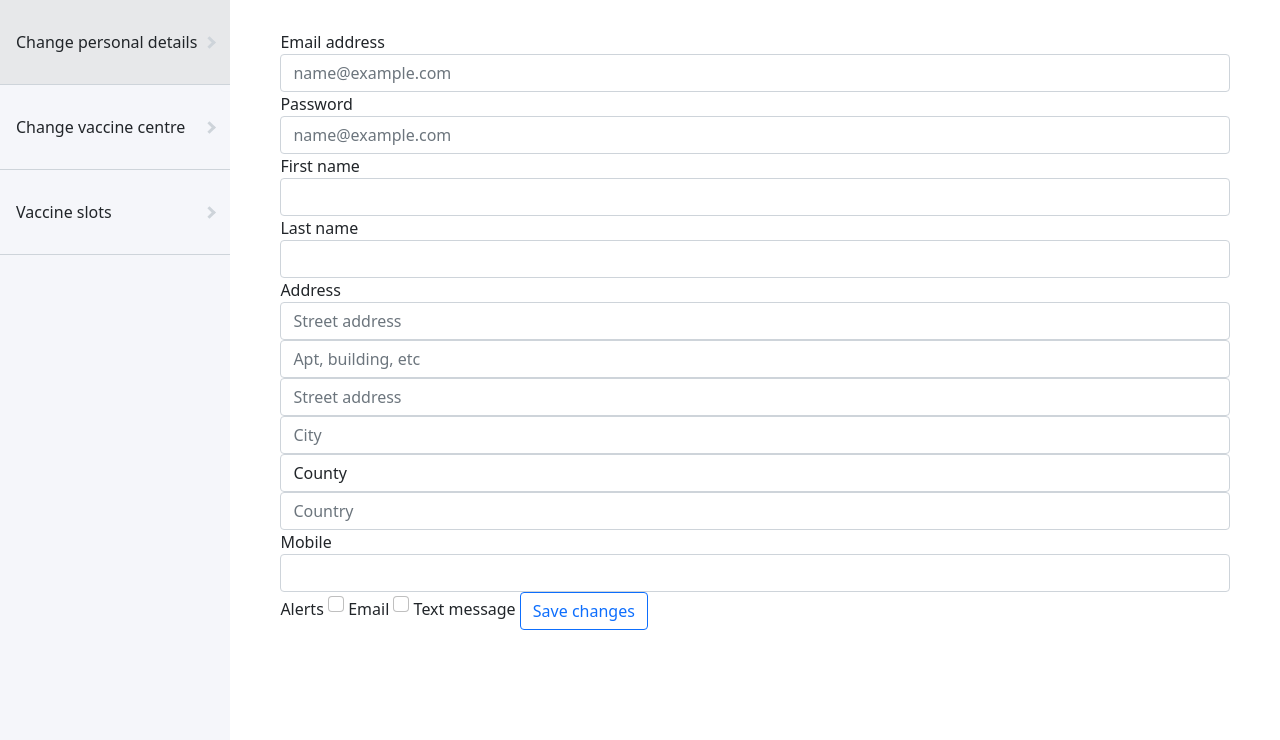
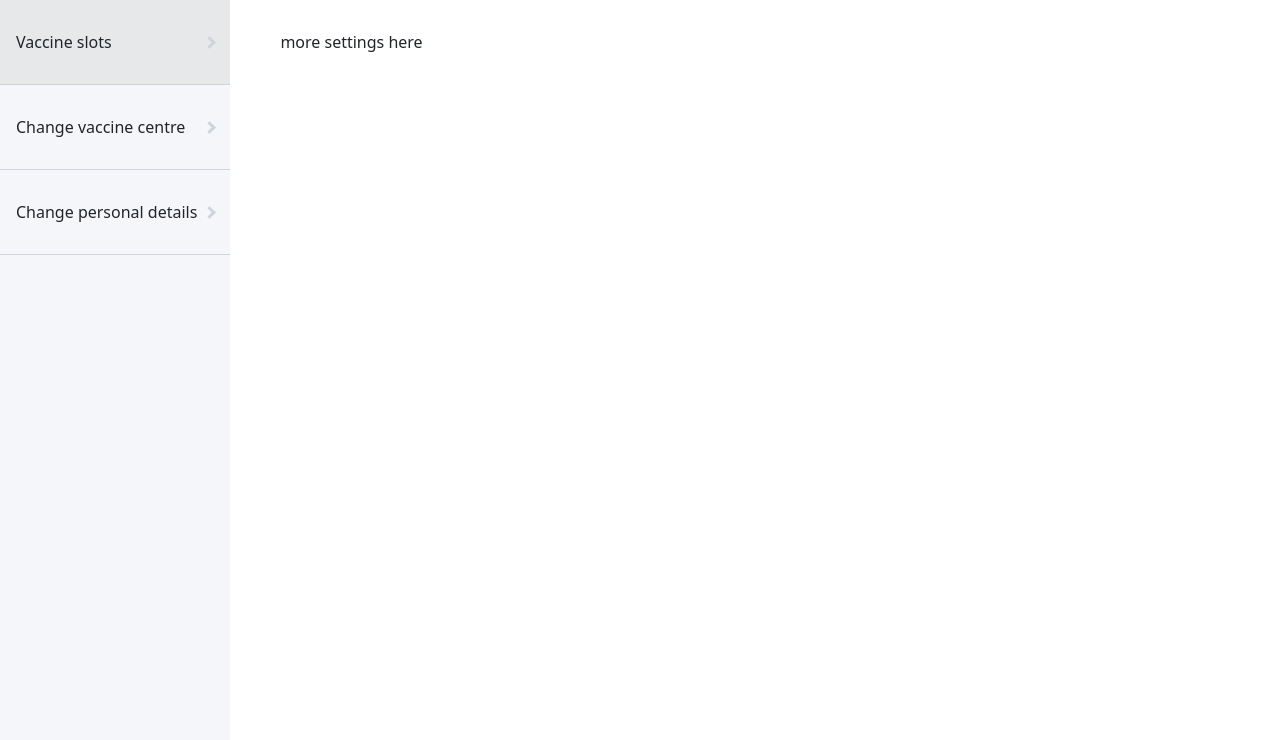
Before and after one commit to jrobsontull/get-vaccinated-surrey-hack, a PHP site: page /my-account.html in a window 1280 px wide. Shown: the part 60-800 px from the top of the page. Run offline with PHP 8.4, Linux system fonts and the light colour scheme; some libraries are stand-ins or nearby versions.

Commit message:
More user page

```diff
--- a/assets/css/user.css
+++ b/assets/css/user.css
@@ -60,6 +60,6 @@
 	padding: 30px 50px;
 }
 
-.vaccine-centre, .vaccine-slot {
+.vaccine-centre, .personal {
 	display: none;
 }
--- a/my-account.html
+++ b/my-account.html
@@ -31,22 +31,37 @@
 <div class="my-account-page">
     <div class="nav-bar">
         <div class="option-boxes">
-            <div id="personal" class="selected" onclick="navigate(this)"><p>Change personal details</p><span class="arrow"></span></div>
+            <div id="vaccine-slot" class="selected" onclick="navigate(this)"><p>Vaccine slots</p><span class="arrow"></span></div>
             <div id="vaccine-centre" onclick="navigate(this)"><p>Change vaccine centre</p><span class="arrow"></span></div>
-            <div id="vaccine-slot" onclick="navigate(this)"><p>Vaccine slots</p><span class="arrow"></span></div>
+            <div id="personal" onclick="navigate(this)"><p>Change personal details</p><span class="arrow"></span></div>
         </div>
     </div>
     <div class="options-display">
+        <div class="vaccine-slot">
+            <p>more settings here</p>
+        </div>
+        <div class="vaccine-centre">
+            <p>settings here</p>
+        </div>
         <div class="personal">
             <form id="personal-details" method="post" action="">
+                <div class="form-row">
                     <label>Email address</label>
                     <input type="email" class="form-control" placeholder="name@example.com">
+                </div>
+                <div class="form-row">
                     <label>Password</label>
                     <input type="password" class="form-control" placeholder="name@example.com">
+                </div>
+                <div class="form-row">
                     <label>First name</label>
                     <input type="text" class="form-control">
+                </div>
+                <div class="form-row">
                     <label>Last name</label>
                     <input type="text" class="form-control">
+                </div>
+                <div class="form-row">
                 <label>Address</label>
                 <input type="text" class="form-control" placeholder="Street address">
                 <input type="text" class="form-control" placeholder="Apt, building, etc">
@@ -63,14 +78,11 @@
                 <label class="form-check-label" for="emailAlert">Email</label>
                 <input type="checkbox" class="form-check-input" id="textAlert">
                 <label class="form-check-label" for="textAlert">Text message</label>
-                <button type="button" class="btn btn-outline-primary">Save changes</button>
+                <button type="submit" class="btn btn-outline-primary">Save changes</button>
             </form>
-        </div>
-        <div class="vaccine-centre">
-            <p>settings here</p>
-        </div>
-        <div class="vaccine-slot">
-            <p>more settings here</p>
+            <form name="delete" method="post" action="" onsumbit="">
+                <button type="submit" class="btn btn-outline-danger">Delete account</button>
+            </form>
         </div>
     </div>
 </div>
```
Lines whose indentation alone changed are shown as unchanged.
